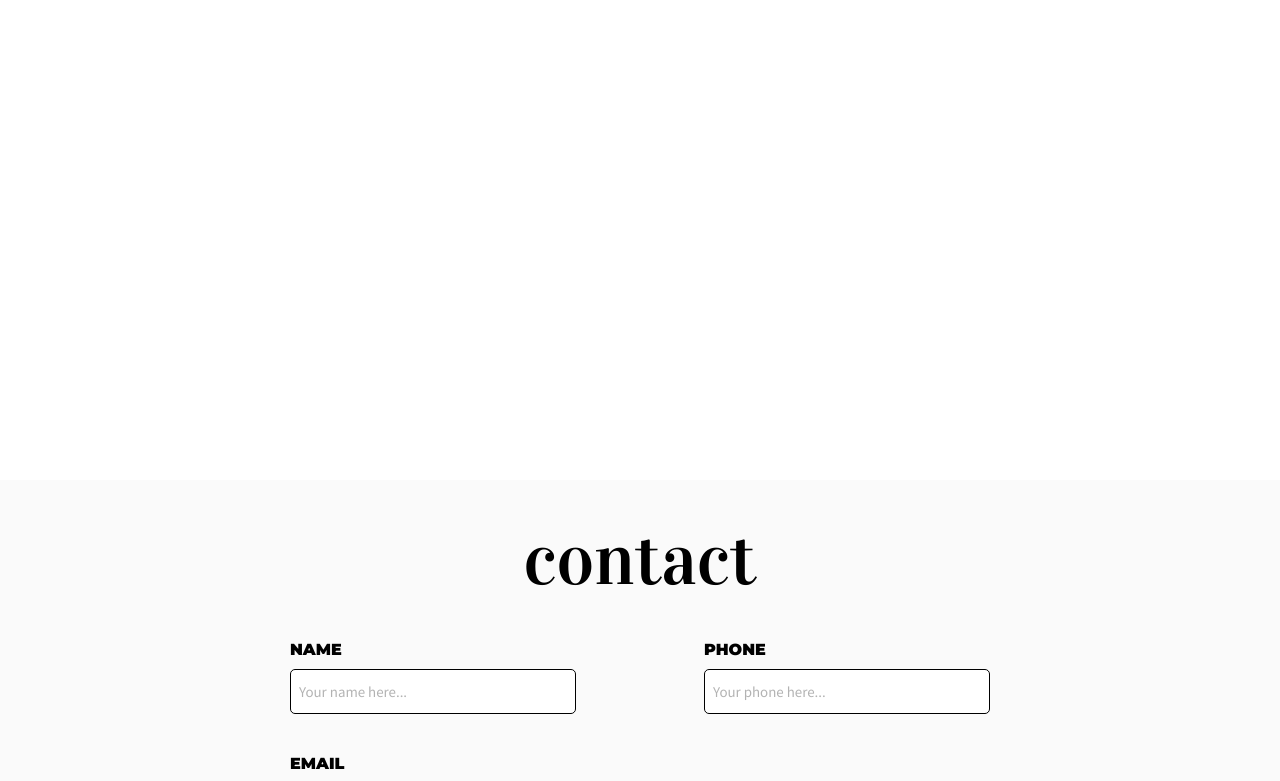
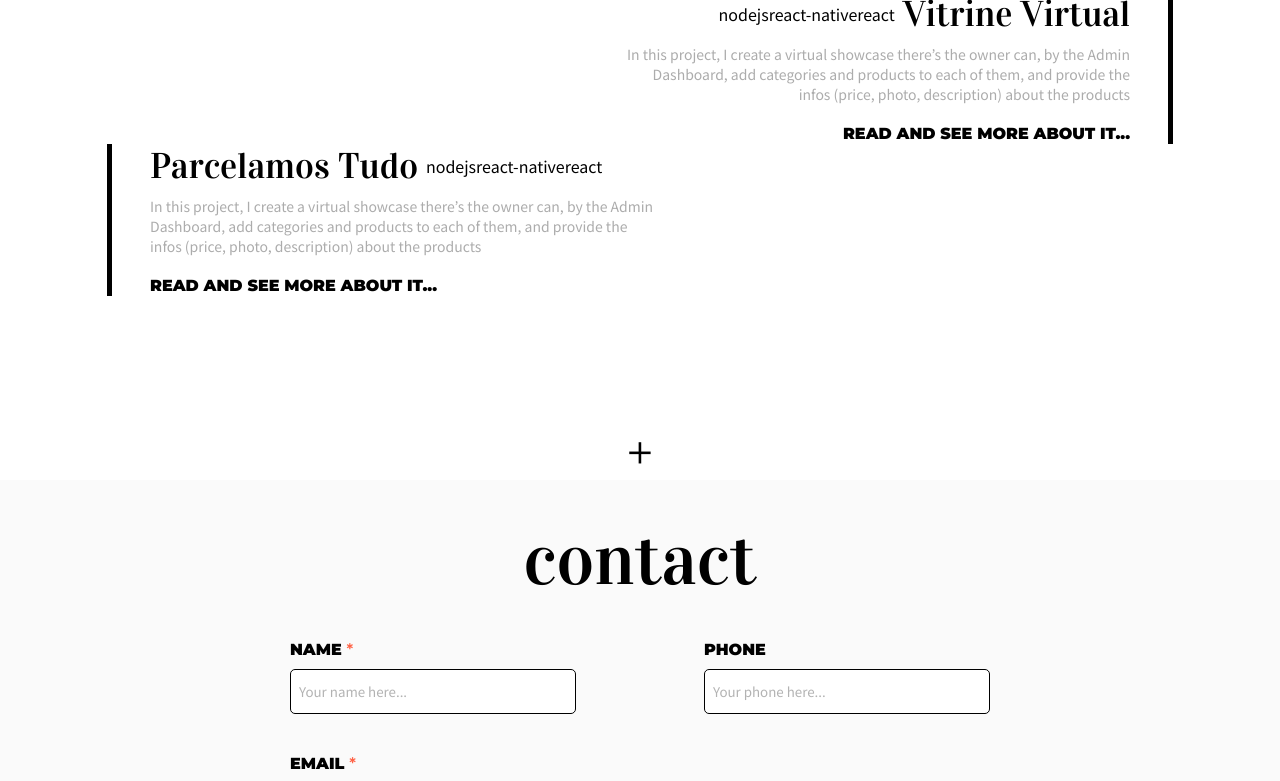
Before and after one commit to lucasvleal/portfolio, a Next.js app: page / in a window 1280 px wide. Shown: the part 1920-2701 px from the top of the page. Built offline with nearby package versions, Linux system fonts and the light colour scheme.

Commit message:
Work section begin

```diff
--- /dev/null
+++ b/src/components/Project/index.tsx
@@ -0,0 +1,43 @@
+import React, { useEffect, useState } from 'react';
+import { MontserratText, VidalokaText } from '../Texts';
+
+import {
+    Container,
+    TitleBox,
+    Title,
+    IconsTechnologies,
+    DescriptionBox,
+    SeeMoreBox,
+} from './styles';
+
+interface Props {
+    title: string;
+    description?: string;
+    // link?: string;
+    technologies?: string[];
+    side: "left" | "right";
+}
+
+export default function Project({ title, description, technologies, side }: Props) {
+    return (
+        <Container side={side}>
+            <TitleBox id="title">
+                <VidalokaText size={36}>{title}</VidalokaText>
+
+                <IconsTechnologies>
+                    {technologies}
+                </IconsTechnologies>
+            </TitleBox>
+
+            <DescriptionBox id="description">
+                {description}
+            </DescriptionBox>
+
+            <SeeMoreBox id="seeMore">
+                <MontserratText size={16} weight="900" >
+                    read and see more about it...
+                </MontserratText>
+            </SeeMoreBox>
+        </Container>
+    )
+}
--- /dev/null
+++ b/src/components/Project/styles.ts
@@ -0,0 +1,106 @@
+import styled, { css } from 'styled-components';
+
+interface ContainerProps {
+    side: "left" | "right";
+}
+
+export const Container = styled.div<ContainerProps>`
+    display: flex;
+    flex-direction: column;
+    flex: 1;
+    width: 100%;
+
+    border-${(props) => props.side}: 5px solid black;
+    padding-${(props) => props.side}: 3vw;
+    align-items: ${(props) => props.side === 'left' ? 'flex-start' : 'flex-end'};
+
+    & #title {
+        display: flex;
+        align-items: center;
+        flex-direction: ${(props) => props.side === 'left' ? 'row' : 'row-reverse'};
+
+        width: 50%;
+
+        & > span {
+            margin:  ${(props) => props.side === 'left' ? '0 1vh 0 0' : '0 0 0 1vh'};
+        }
+    }
+
+    & #description {
+        width: 50%;
+
+        margin-top: 1vh;
+
+        font-family: ${({ theme }) => theme.font.principal};
+        font-size: 14px;
+        color: #ACACAC;
+
+        text-align: ${(props) => props.side === 'left' ? 'left' : 'right'};
+    }
+
+    & #seeMore {
+        width: 50%;
+
+        margin-top: 2vh;
+        text-align: ${(props) => props.side === 'left' ? 'left' : 'right'};
+
+        cursor: pointer;
+        transition: 0.2s;
+
+        & > span {
+            text-transform: uppercase;
+        }
+
+        &:hover {
+            color: ${({ theme }) => theme.color.mediumGray};
+            transition: 0.2s;
+        }
+    }
+
+    /* ${(props) => props.side === "left" ? css`
+        border-left: 5px solid black;
+        padding-left: 2vw;
+        align-items: flex-start;
+    ` :
+    css`
+        border-right: 5px solid black;
+        padding-right: 3vw;
+        align-items: flex-end;
+    `
+    } */
+`;
+
+export const TitleBox = styled.div`
+    /* display: flex;
+    align-items: center;
+
+    width: 50%;
+
+    & > span {
+        margin-right: 1vw;
+    } */
+`;
+
+export const Title = styled.div``;
+
+export const IconsTechnologies = styled.div``;
+
+export const DescriptionBox = styled.div`
+    /* width: 50%;
+
+    margin-top: 1vh;
+
+    font-family: ${({ theme }) => theme.font.principal};
+    font-size: 14px;
+    color: #ACACAC; */
+`;
+
+export const SeeMoreBox = styled.div`
+    /* width: 50%;
+
+    margin-top: 2vh;
+
+    & > span {
+        text-transform: uppercase;
+    } */
+`;
--- a/src/components/Typer/index.tsx
+++ b/src/components/Typer/index.tsx
@@ -9,7 +9,7 @@ interface Props {
     size?: number;
 }
 
-export default function RegularText({ heading, texts, color, size }: Props) {
+export default function Typer({ heading, texts, color, size }: Props) {
     const [text, setText] = useState('');
     const [isDeleting, setIsDeleting] = useState(false);
     const [loopNum, setLoopNum] = useState(0);
--- a/src/pages/index.tsx
+++ b/src/pages/index.tsx
@@ -17,6 +17,8 @@ import {
   KnowledgeItems,
   Item,
   Work,
+  ProjectsBox,
+  LoadingMoreBox,
   Contact,
   ContactFormBox,
   Form,
@@ -27,14 +29,42 @@ import {
   ButtonBox,
   ButtonSend,
   Footer,
-  // Copyright,
   LinksFooterBox,
 } from '../styles/pages/Home';
 
 import { MontserratText, VidalokaText, RegularText } from '../components/Texts';
 import Typer from '../components/Typer';
+import Project from '../components/Project';
 
 import { FontAwesomeIcon } from '@fortawesome/react-fontawesome'
+
+const projects = [
+  {
+    id: 1,
+    title: "Marrey Sanchez",
+    description: "A website to a Brazilian traditional Lawer Office. There are shown the history of the office and they lawyers. The layout was build to demonstrate elegance and confiability.",
+    link: "http://marreysanchez.com.br",
+    technologies: ["html", "css", "js", "jquery"],
+    mockup: '',
+  },
+  {
+    id: 2,
+    title: "Vitrine Virtual",
+    description: "In this project, I create a virtual showcase there’s the owner can, by the Admin Dashboard, add categories and products to each of them, and provide the infos (price, photo, description) about the products",
+    link: "http://vitrinevirtual.com.br",
+    technologies: ["nodejs", "react-native", "react"],
+    mockup: '',
+  },
+  {
+    id: 3,
+    title: "Parcelamos Tudo",
+    description: "In this project, I create a virtual showcase there’s the owner can, by the Admin Dashboard, add categories and products to each of them, and provide the infos (price, photo, description) about the products",
+    link: "http://parcelamostudo.com.br",
+    technologies: ["nodejs", "react-native", "react"],
+    mockup: '',
+  },
+
+]
 
 export default function Home() {
   return (
@@ -184,6 +214,23 @@ export default function Home() {
         <TitleBox>
           <VidalokaText size={72}>work</VidalokaText>
         </TitleBox>
+
+        <ProjectsBox>
+          {
+            projects.map(project => (
+              <Project
+                title={project.title}
+                description={project.description}
+                technologies={project.technologies}
+                side={project.id % 2 === 0 ? "right" : "left"}
+              />
+            ))
+          }
+        </ProjectsBox>
+
+        <LoadingMoreBox>
+          <VidalokaText size={48}>+</VidalokaText>
+        </LoadingMoreBox>
       </Work>
 
       <Contact id="contact">
@@ -195,7 +242,7 @@ export default function Home() {
           <Form>
             <FormRow>
               <ContainerInput>
-                <label htmlFor="name">NAME</label>
+                <label htmlFor="name">NAME <MontserratText color="tomato" weight="600">*</MontserratText></label>
                 <Input id="name" type="text" placeholder="Your name here..." required />
               </ContainerInput>
 
@@ -206,12 +253,12 @@ export default function Home() {
             </FormRow>
 
             <ContainerInput>
-              <label htmlFor="email">EMAIL</label>
+              <label htmlFor="email">EMAIL <MontserratText color="tomato" weight="600">*</MontserratText></label>
               <Input id="email" type="text" placeholder="Your email here..." required />
             </ContainerInput>
 
             <ContainerInput>
-              <label htmlFor="message">MESSAGE</label>
+              <label htmlFor="message">MESSAGE <MontserratText color="tomato" weight="600">*</MontserratText></label>
               <TextArea id="message" placeholder="Your message here..." required ></TextArea>
             </ContainerInput>
 
--- a/src/styles/pages/Home.ts
+++ b/src/styles/pages/Home.ts
@@ -223,6 +223,36 @@ export const Work = styled.div`
 
     background-color: ${({ theme }) => theme.color.white};
 `;
+
+export const ProjectsBox = styled.div`
+    height: 73vh;
+`;
+
+export const LoadingMoreBox = styled(FlexContainer)`
+    justify-content: center;
+    align-items: center;
+
+    height: 7vh;
+
+    & > span {
+        cursor: pointer;
+
+        &:hover {
+            animation: spin 2000ms infinite;
+        }
+    }
+
+    @keyframes spin {
+        from {
+            transform:rotate(0deg);
+        }
+        to {
+            transform:rotate(360deg);
+        }
+    }
+
+    /* background-color: tomato; */
+`;
 // </WORK>
 
 // <CONTACT>
```
